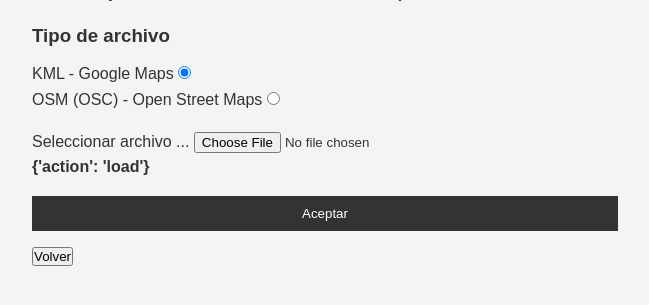
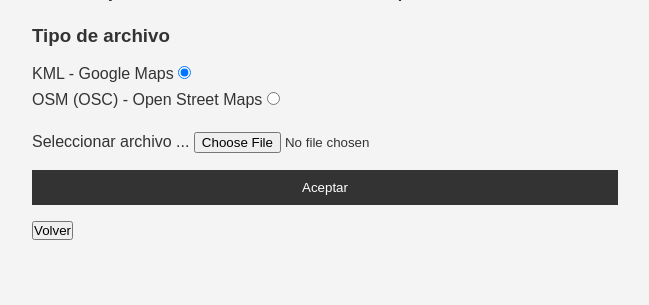
Before and after one commit to arayvm/ArayPruebas, a Django app: page /load in a window 1280 px wide. Shown: the part 215-520 px from the top of the page, without its empty margins (315-964 px from the left). Run offline with Django 3.2, Linux system fonts and the light colour scheme.

Commit message:
Debug False

```diff
--- a/api/templates/api/conteiner.html
+++ b/api/templates/api/conteiner.html
@@ -25,7 +25,6 @@
         </div>
         <label for="selecArch">Seleccionar archivo ...</label>
         <input type="file" name="file" id="selecArch" class="custom-file-input">
-        <h4>{{ action }}</h4>
         <input type="submit" value="Aceptar" class="btn" />
 
     </form>
--- a/api/views.py
+++ b/api/views.py
@@ -24,7 +24,7 @@ def index(request):
 def load(request):
     template = loader.get_template('api/conteiner.html')
     action = {'action': 'load'}
-    return HttpResponse(template.render({'action':action}, request))
+    return HttpResponse(template.render(action, request))
 
 
 
```
